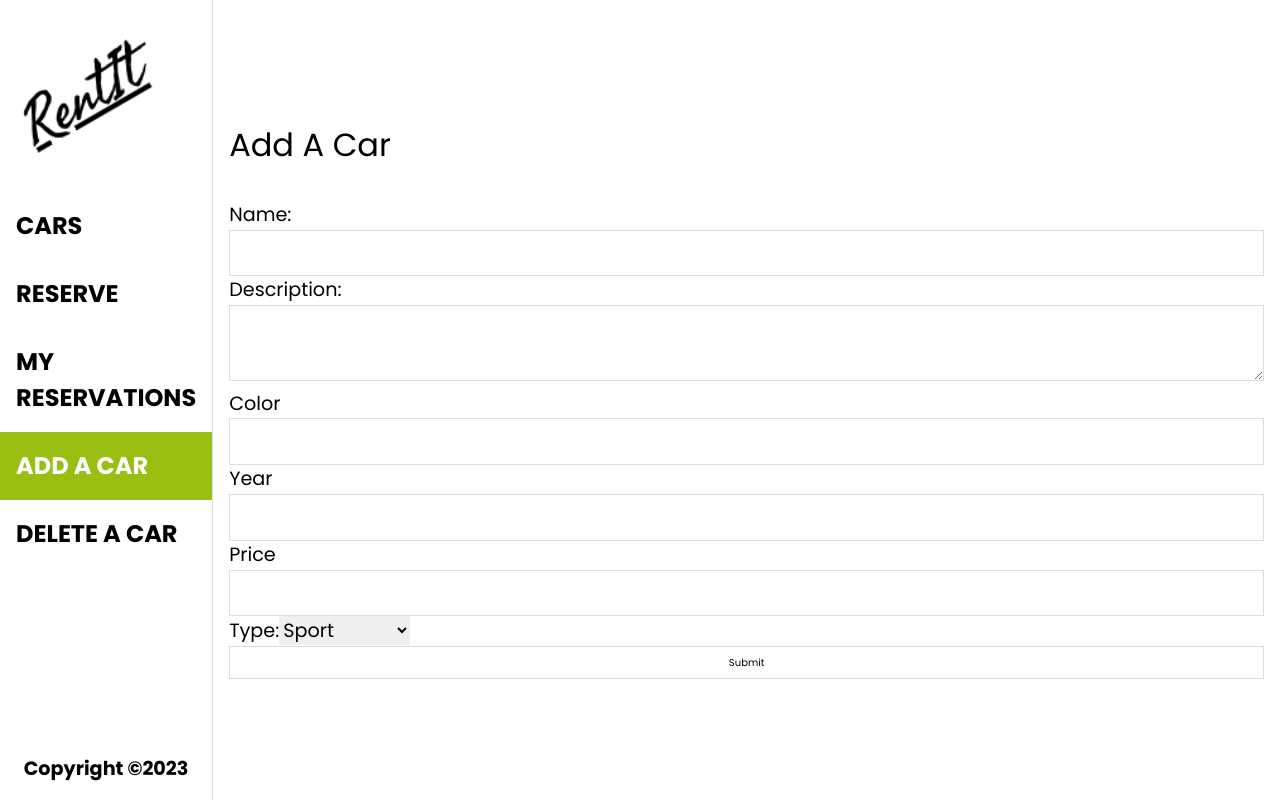
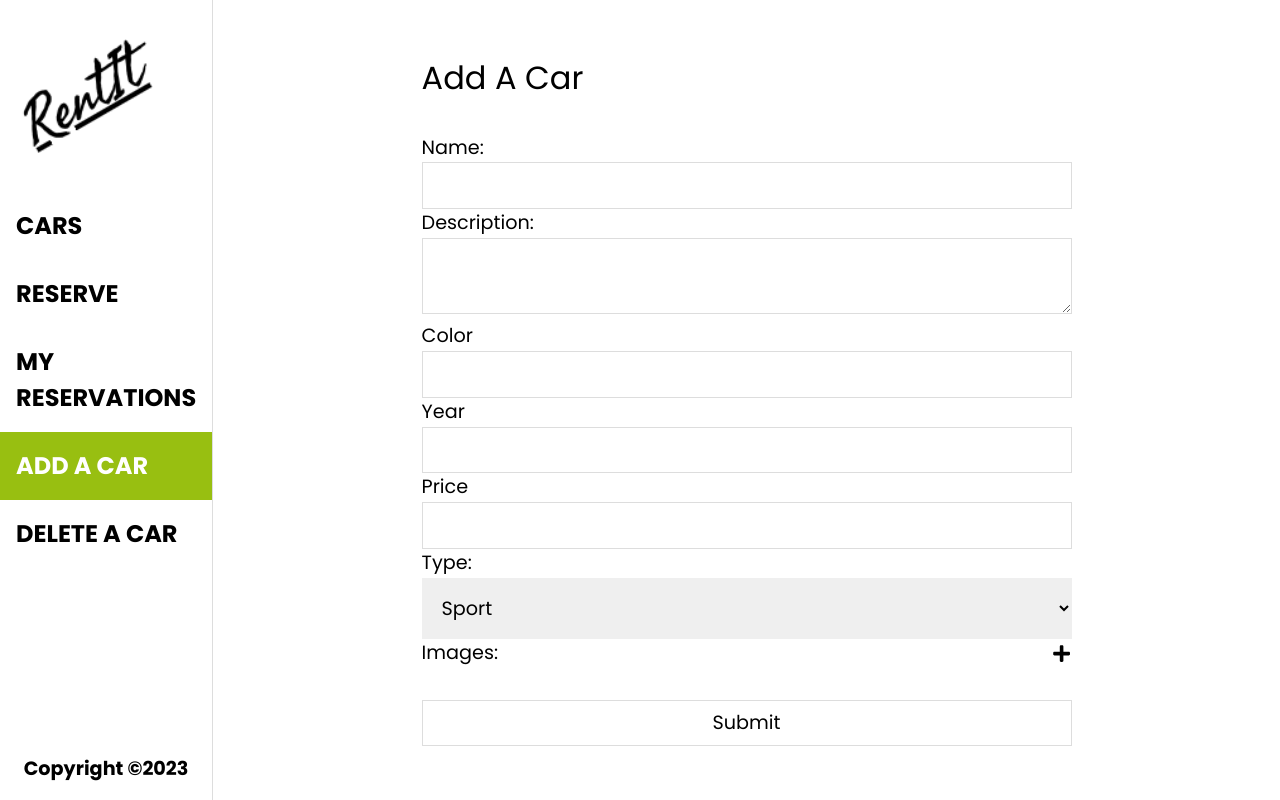
Before and after one commit to wassimchakib/Car-Rental-Front-End, a React (Create React App) app: page /add in a window 1280 px wide. Built offline with nearby package versions, Linux system fonts and the light colour scheme; a web font is replaced by a local one.

Commit message:
Add images form

```diff
--- a/src/pages/AddCar/AddCar.jsx
+++ b/src/pages/AddCar/AddCar.jsx
@@ -1,4 +1,5 @@
-import React, { useState } from 'react';
+import { FaPlus, FaTrash } from 'react-icons/fa';
+import React, { useEffect, useState } from 'react';
 import './index.css';
 
 const AddCar = () => {
@@ -8,27 +9,45 @@ const AddCar = () => {
   const [year, setYear] = useState('');
   const [price, setPrice] = useState('');
   const [type, setType] = useState('');
-  const [formInfo, setFormInfo] = useState();
+  const [formInfo, setFormInfo] = useState({});
+  const [images, setImages] = useState([]);
 
   const handleSubmit = (e) => {
     e.preventDefault();
     setFormInfo(
       {
+        ...formInfo,
         name,
         description,
         color,
         year,
         price,
         type,
+        images,
       },
     );
-    console.log(formInfo);
     setName('');
     setDescription('');
     setColor('');
     setYear('');
     setPrice('');
     setType('');
+    setImages([]);
+  };
+
+  useEffect(() => {
+    console.log(formInfo);
+  }, [formInfo]);
+
+  const addImage = () => {
+    const newImages = [...images, ''];
+    setImages(newImages);
+  };
+
+  const handleImage = (e, index) => {
+    const newImages = [...images];
+    newImages[index] = e.target.value;
+    setImages(newImages);
   };
 
   return (
@@ -67,6 +86,23 @@ const AddCar = () => {
             <option value="Micro">Micro</option>
           </select>
         </label>
+        <br />
+        <h2 id="images">
+          Images:
+          <button id="addimage" type="button" onClick={() => addImage()}>
+            <FaPlus />
+          </button>
+        </h2>
+        {
+          images.map((data, i) => (
+            <div className="image__input" key={`image ${i + 1} `}>
+              <input type="text" onChange={(e) => handleImage(e, i)} value={data} placeholder={`image_url_${i + 1}`} />
+              <button type="button">
+                <FaTrash />
+              </button>
+            </div>
+          ))
+        }
         <input type="submit" value="Submit" />
       </form>
     </div>
--- a/src/pages/AddCar/index.css
+++ b/src/pages/AddCar/index.css
@@ -4,13 +4,16 @@
   justify-content: center;
   width: 100%;
   height: 100%;
+  max-width: 650px;
+  margin: 0 auto;
 }
 
 .form__container input,
-.form__container textarea {
+.form__container textarea{
   width: 100%;
   padding: 0.5rem 1rem;
   border: 1px solid #ddd;
+  font-size: 1.2rem;
 }
 
 .form__container label {
@@ -21,3 +24,21 @@
   font-size: 2rem;
   margin-bottom: 2rem;
 }
+
+.form__container select {
+  width: 100%;
+  padding: 1rem;
+}
+
+.form__container #images {
+  display: flex;
+  justify-content: space-between;
+  font-size: 1.2rem;
+}
+
+.image__input {
+  display: flex;
+  justify-content: space-between;
+  column-gap: 1rem;
+  font-size: 1.2rem;
+}
```
